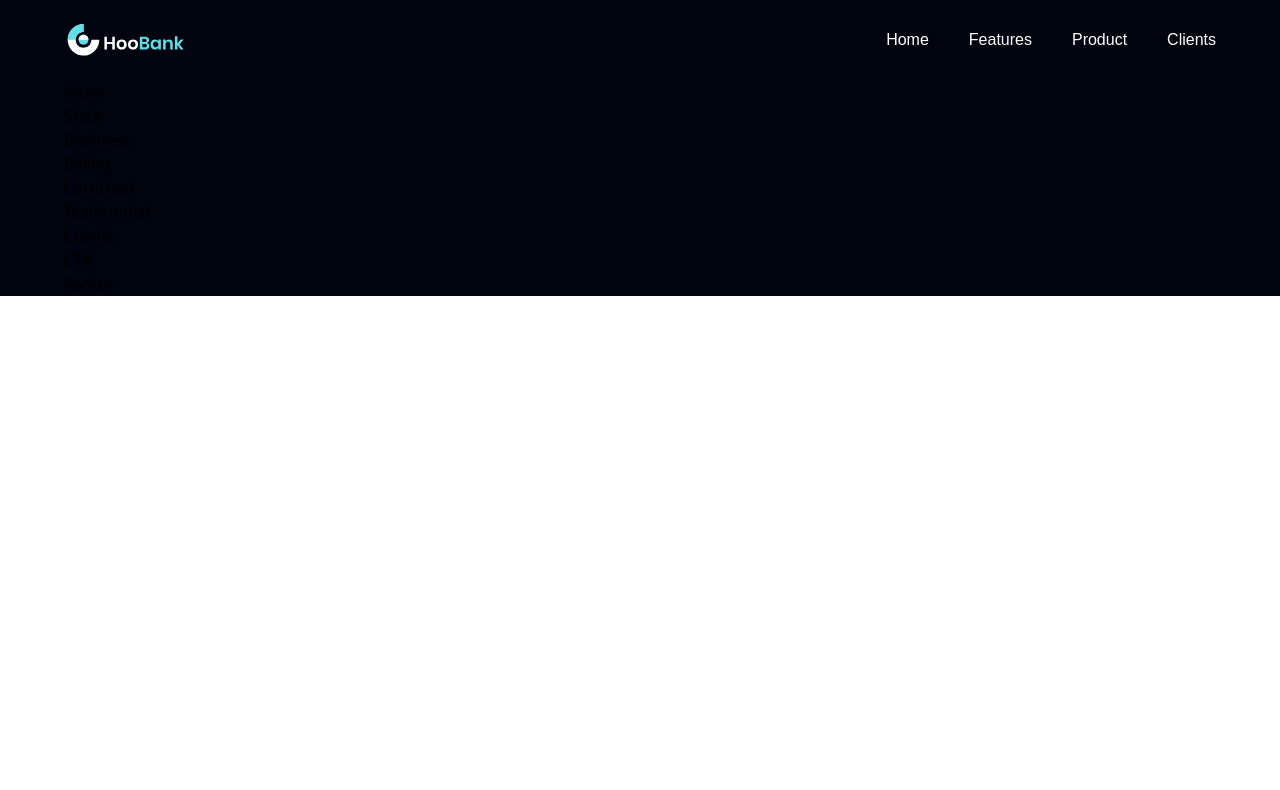
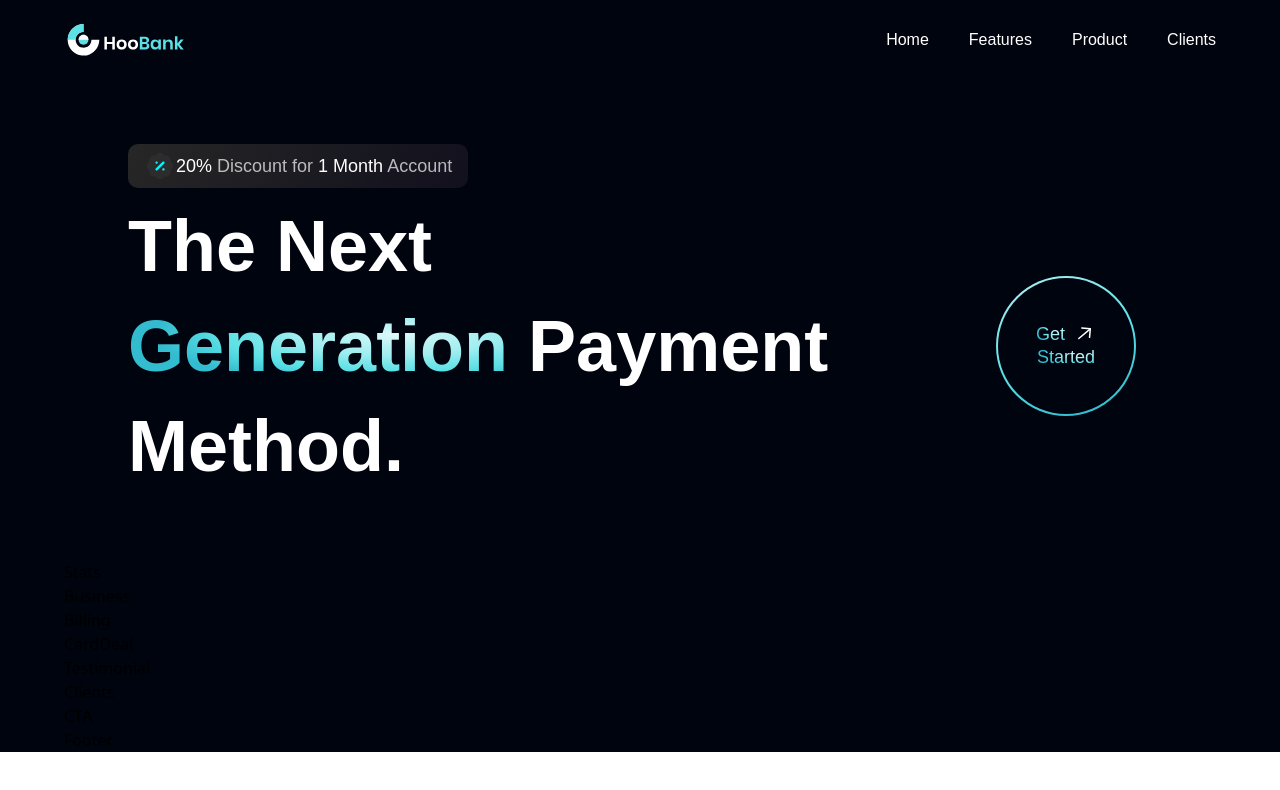
Before and after one commit to Swoad-11/Responsive_Bank_Website, a React (Vite) app in the folder bank_app/: page / in a window 1280 px wide. Shown: the top 790 px of the page. Built offline with nearby package versions, Linux system fonts and the light colour scheme.

Commit message:
get started component done

```diff
--- a/bank_app/src/components/GetStarted.jsx
+++ b/bank_app/src/components/GetStarted.jsx
@@ -1,9 +1,23 @@
 import React from 'react'
+import styles from '../style'
+import { arrowUp } from '../assets'
 
-const GetStarted = () => {
-    return (
-        <div>GetStarted</div>
-    )
-}
+const GetStarted = () =>
+(
+    <div className={`${styles.flexCenter} w-[140px] h-[140px] rounded-full bg-blue-gradient p-[2px] cursor-pointer`}>
+        <div className={`${styles.flexCenter} flex-col bg-primary w-[100%] h-[100%] rounded-full`}>
+            <div className={`${styles.flexStart} flex-row`}>
+                <p className='font-poppins font-medium text-[18px] leading-[23px] mr-2'>
+                    <span className='text-gradient'>Get</span>
+                </p>
+                <img src={arrowUp} alt="arrow up" className='w-[23px] object-contain' />
+            </div>
+            <p className='font-poppins font-medium text-[18px] leading-[23px]'>
+                <span className='text-gradient'>Started</span>
+            </p>
+        </div>
+    </div>
+)
+
 
 export default GetStarted
--- a/bank_app/src/components/Hero.jsx
+++ b/bank_app/src/components/Hero.jsx
@@ -1,9 +1,30 @@
 import React from 'react'
+import styles from '../style';
+import { discount, robot } from '../assets';
+import GetStarted from './GetStarted';
 
-const Hero = () => {
-    return (
-        <div>Hero</div>
-    )
-}
+const Hero = () =>
+(
+    <section id='home' className={`flex md:flex-row flex-col ${styles.paddingY}`}>
+        <div className={` flex-1 ${styles.flexStart} flex-col xl:px-0 sm:px-16 px-6`}>
+            <div className='flex flex-row items-center py-[6px] px-4 bg-discount-gradient rounded-[10px] mb-2'>
+                <img src={discount} alt="discount" className='w-[32px] h-[32px]' />
+                <p className={`${styles.paragraph}`}>
+                    <span className='text-white'>20%</span> Discount for {" "} <span className='text-white'>1 Month</span> Account
+                </p>
+            </div>
+            <div className='flex flex-row justify-between items-center w-full'>
+                <h1 className='flex-1 font-poppins font-semibold ss:text-[72px] text-[52px] text-white ss:leading-[100px] leading-[75px]'>
+                    The Next <br className='sm:block hidden' /> <span className='text-gradient'>Generation</span> {" "}
+                    Payment Method.
+                </h1>
+                <div className='ss:flex hidden md:mr-4 mr-0'>
+                    <GetStarted />
+                </div>
+            </div>
+        </div>
+    </section>
+)
+
 
 export default Hero
```
